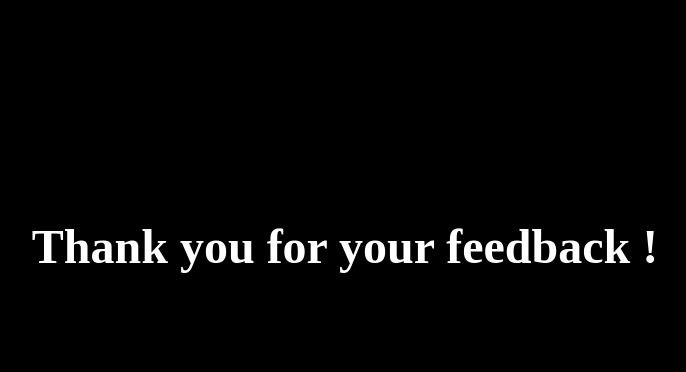
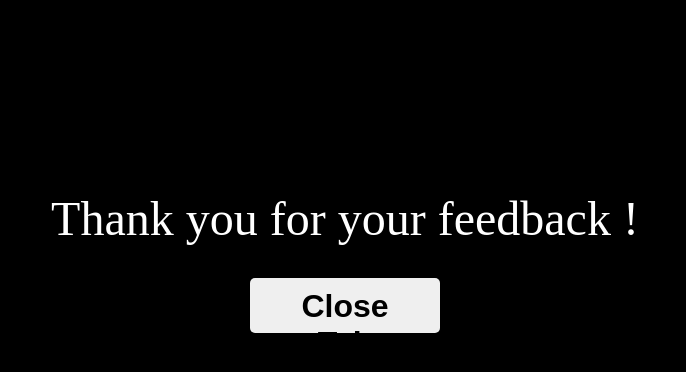
Before and after one commit to andythean/tympi_news, a Flask app: page /feedback-received in a window 1280 px wide. Shown: the part 154-526 px from the top of the page, without its empty margins (295-981 px from the left). Run offline with Flask 3, Linux system fonts and the light colour scheme.

Commit message:
Add 'close tab' after feedback

```diff
--- a/app/static/functions.js
+++ b/app/static/functions.js
@@ -362,7 +362,7 @@ function stopSpeaking() {
 };
 
 // Poll speechSynthesis.speaking to see if TTS has been cancelled
-function waitForCancellation(maxAttempts = 50) {
+function waitForCancellation(maxAttempts = 25) {
   return new Promise((resolve, reject) => {
     let attempts = 0;
     const interval = setInterval(() => {
@@ -374,10 +374,9 @@ function waitForCancellation(maxAttempts = 50) {
         reject(new Error("Cancellation failed: Maximum attempts reached."));
       }
       attempts++;
-    }, 100); // Check every 100 milliseconds
+    }, 200); // Check every 200 milliseconds
   });
 }
-
 
 // ---
 // ASR
--- a/app/templates/feedbackReceived.html
+++ b/app/templates/feedbackReceived.html
@@ -16,8 +16,39 @@
         margin: 0;
         padding: 0;
     }
+    #mainString {
+        font-Size: '32px';
+        font-weight: 400;
+        padding: 40px;
+        max-width: 800px;
+        margin: 40px auto;
+        word-break: break-word;
+    }
+    #myButton {
+        width: 190px;
+        height: 55px;
+        font-size: 32px;
+        font-weight: bold;
+
+        // background-color: #4CAF50; /* background color */
+        //color: white;             /* text color */
+        border: none;             /* no border */
+        border-radius: 5px;       /* rounded corners */
+        cursor: pointer;          /* cursor changes to pointer on hover */
+        padding: 10px 20px;       /* padding inside the button */
+    }
+
 </style>
 <body>
-  <h1>Thank you for your feedback !</h1>
+   <h1><a id="mainString"> Thank you for your feedback !</a></h1>
+
+   <button id="myButton" onclick="closeTab()">Close Tab</button>
+
+    <script>
+        function closeTab() {
+            window.close();
+        }
+    </script>
+
 </body>
 </html>
```
Also changed, not shown: app/static/dialogue.js (+4 -32 lines).
